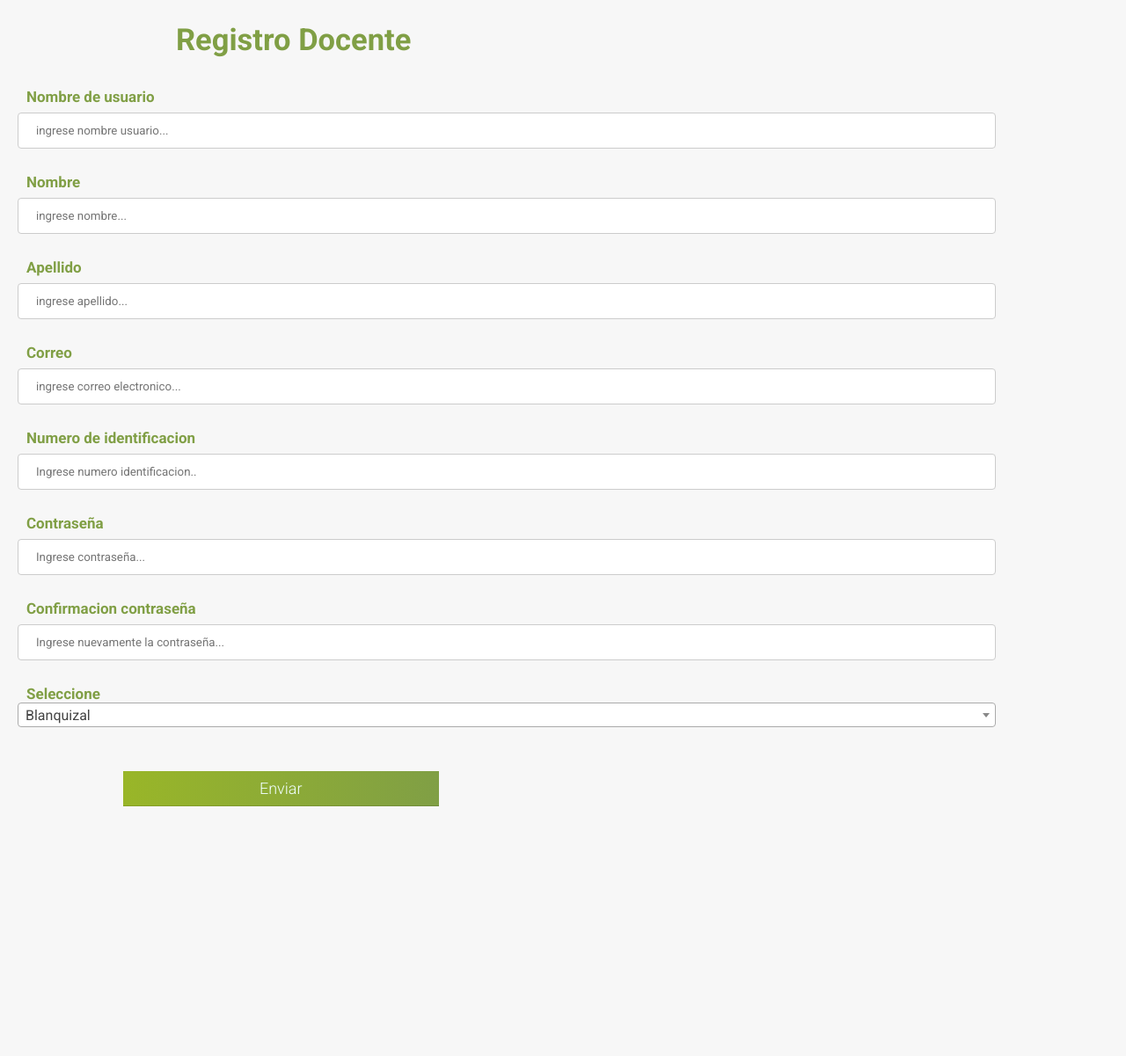
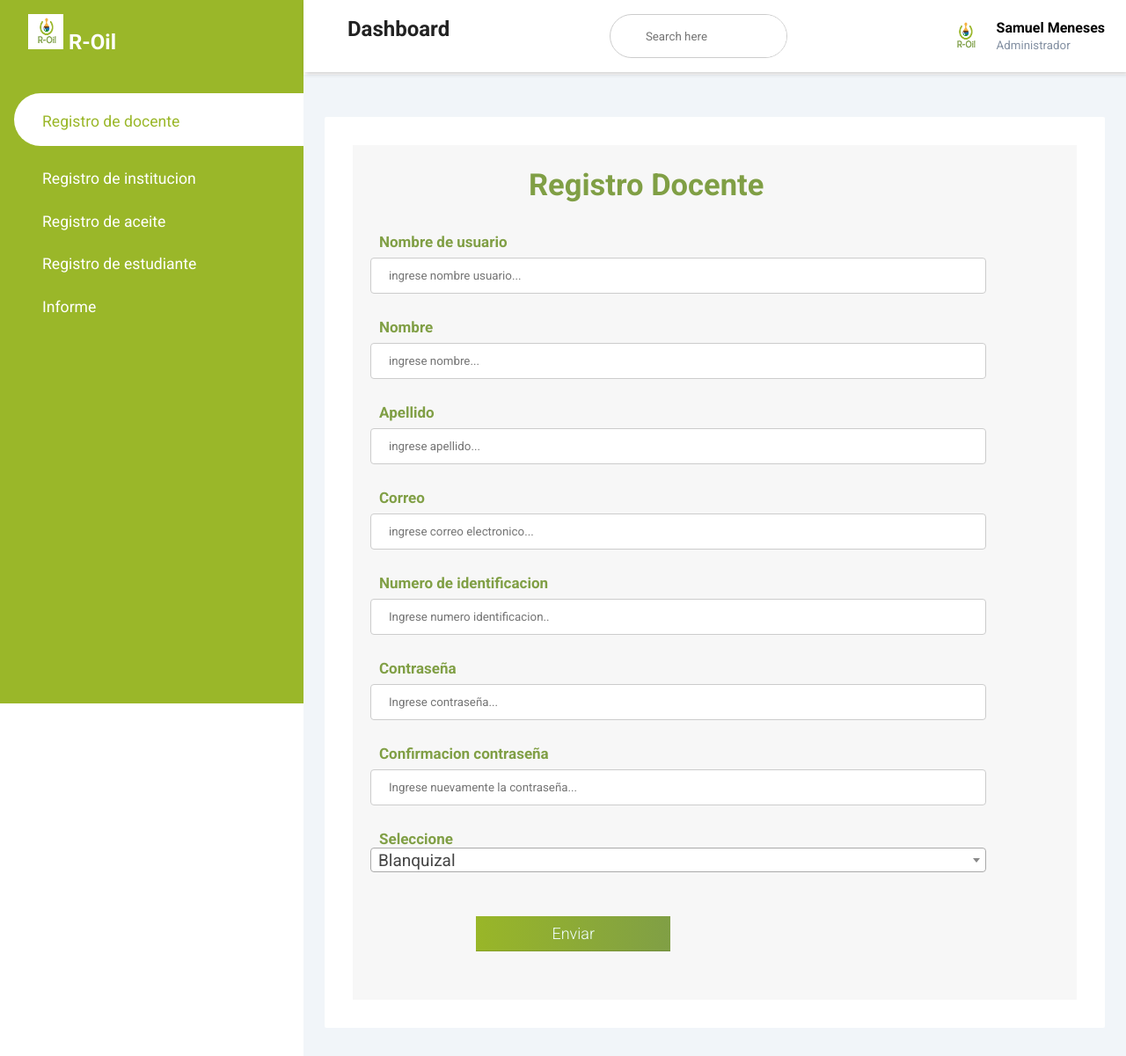
Before and after one commit to dgomezc1/R-Oil, a Django app: page /docentes/registro/ in a window 1280 px wide. Shown: the whole page at 88% size. Before the commit the page ends 917 px from the top, so only its background shows below. Run offline with Django 3.2, Linux system fonts and the light colour scheme; a user stored in the database is signed in; data comes from the database, SQL or seed files in the repository; both versions use the stored data as it was after the commit; some libraries are stand-ins or nearby versions.

Commit message:
Se agrega dashboard(plantilla padre). Se modificia las plantillas de registro de docente, aceite y insituciones para heredar de la padre. Se carga el archivos de estilos css de la plantilla padre.

```diff
--- /dev/null
+++ b/Roil/static/css/style.css
@@ -0,0 +1,168 @@
+@import url('https://fonts.googleapis.com/css2?family=Poppins:wght@300;400;500;600&display=swap');
+
+:root  {
+	--main-color: #9ab729;
+	--color-dark: #1D2231;
+	--text-grey: #8390A2;
+}
+
+* {
+	padding: 0;
+	margin: 0;
+	box-sizing: border-box;
+	list-style-type: none;
+	text-decoration: none;
+	font-family: 'Poppins', sans-serif;
+
+
+}
+
+.sidebar{
+text-decoration: none;
+width: 345px;
+position: fixed;
+left: 0;
+top: 0;
+height: 100%;
+background: var(--main-color);
+z-index: 100%;
+}
+
+.sidebar-brand{
+height: 90px;
+padding: 1rem 0rem 1rem 2rem;
+color: #fff;
+
+}
+
+.sidebar-brand span{
+display: inline-block;
+padding-right: 1rem;
+}
+
+.sidebar-menu{
+	margin-top: 1rem;
+}
+
+.sidebar-menu li {
+width: 100%;
+margin-bottom: 1.3rem;
+padding-left: 1rem;
+}
+
+.sidebar-menu a {
+padding-left: 1rem;
+display: block;
+color: #fff;
+font-size: 1.1rem;
+}
+
+.sidebar-menu a.active{
+background: #fff;
+padding-top: 1rem;
+padding-bottom: 1rem;
+color: var(--main-color);
+border-radius: 30px 0px 0px 30px;
+
+}
+
+.sidebar-menu a span:first-child {
+font-size: 1.5rem;
+padding-right: 1rem;
+}
+
+.main-content{
+margin-left: 345px;
+}
+
+header {
+	display: flex;
+	justify-content: space-between;
+	padding: 1rem 1.5rem;
+	box-shadow: 2px 2px 5px rgba(0, 0, 0, 0.2);
+	position: fixed;
+	left: 345px;
+	width: calc(100% - 345px);
+	top: 0;
+	z-index: 100;
+}
+
+header h2{
+	color: #222;
+}
+
+header label span{
+	font-size: 1.7rem;
+	padding-right: 1rem;
+}
+
+.search-wrapper{
+	border: 1px solid #ccc;
+	border-radius: 30px;
+	height: 50px;
+	display: flex;
+	align-items: center;
+	overflow-x: hidden;
+}
+
+.search-wrapper span{
+	display: inline-block;
+	padding: 0rem 1rem;
+	font-size: 1.5rem;
+}
+
+.search-wrapper input{
+	height: 100%;
+	padding: .5rem;
+	border: none;
+	outline: none;
+}
+
+.user-wrapper{
+	display: flex;
+	align-items: center;
+}
+
+.user-wrapper img{
+	border-radius: 50%;
+	margin-right: 1rem;
+}
+
+.user-wrapper small{
+	display: inline-block;
+	color: var(--text-grey);
+}
+
+main{
+	margin-top: 85px;
+	padding: 2rem 1.5rem;
+	background: #f1f5f9;
+	min-height: calc(100vh - 90px);
+}
+
+.cards {
+	display: grid;
+
+	margin-top: 1rem ;
+
+}
+
+.card-single{
+	display:block;
+
+	background: #fff;
+	padding: 2rem;
+	border-radius: 2px;
+
+}
+
+
+.card-single span:last-child{
+	color:  var(--text-grey);
+	font-size: 19px;
+}
+
+.card-single span:first-child{
+
+
+}
--- /dev/null
+++ b/Roil/templates/index1.html
@@ -0,0 +1,144 @@
+{% load static %}
+<!DOCTYPE html>
+<html lang="en">
+	<head>
+		<style type="text/css">
+			a:link, a:visited, a:active {
+			text-decoration:none;
+			}
+		</style>
+		<meta charset="utf-8">
+		<title>R-Oil</title>
+		<link rel="stylesheet" href="[https://maxst.icons8.com/vue-static/landings/line-awesome/line-awesome/1.3.0/css/line-awesome.min.css](https://maxst.icons8.com/vue-static/landings/line-awesome/line-awesome/1.3.0/css/line-awesome.min.css)">
+
+		<link rel="stylesheet" href='{%static "css/style.css" %}'>
+
+	</head>
+<body>
+
+
+<div class="sidebar">
+	<div class="sidebar-brand">
+
+		<h2><img src='{% static "imagenes/Logo R-Oil (1).jpg" %}' width="40px" height="40px" alt=""></span> R-Oil</h2>
+
+	</div>
+
+	<div class="sidebar-menu">
+		<ul>
+
+				<li>
+					<a href="{% url 'registro docente' %}" class="{% if request.path == '/docentes/registro/' %}active{% endif %}"><span class="las la-igloo"></span>
+					<span>Registro de docente</span></a>
+				</li>
+				<li>
+					<a href="{% url 'registro_institucion' %}" class="{% if request.path == '/institucion/registroinst/' %}active{% endif %}"><span class="las la-users"></span>
+					<span>Registro de institucion</span></a>
+				</li>
+				<li>
+					<a href="{% url 'registro de aceite' %}" class="{% if request.path == '/aceite/registro/' %}active{% endif %}"><span class="las la-clipboard-list"></span>
+					<span>Registro de aceite</span></a>
+				</li>
+				<li>
+					<a href=""><span class="las la-shopping-bag"></span>
+					<span>Registro de estudiante</span></a>
+				</li>
+				<li>
+					<!--<a href=""><span class="las la-receipt"></span>
+					<span>Premios disponibles</span></a>
+				</li>
+				<li>
+					<a href=""><span class="las la-user-circle"></span>
+					<span>Puntos</span></a>
+				</li>-->
+				<li>
+					<a href=""><span class="las la-clipboard-list"></span>
+					<span>Informe</span></a>
+				</li>
+			</ul>
+		</div>
+</div>
+
+<div class="main-content">
+	<header>
+		<h2>
+			<label for="">
+				<span class="las la-bars"></span>
+			</label>
+
+			Dashboard
+		</h2>
+
+		<div class="search-wrapper">
+			<span class="las la-search"></span>
+			 <input type="search" placeholder="Search here"/>
+		</div>
+
+		<div class="user-wrapper">
+			<img src='{% static "imagenes/Logo R-Oil (1).jpg" %}' width="40px" height="40px" alt="">
+			<div>
+				<h4>Samuel Meneses</h4>
+				<small>Administrador</small>
+			</div>
+		</div>
+	</header>
+
+	<main>
+
+		<div class="cards">
+			<div class="card-single">
+				<div>
+					{% block content %}
+    				{% endblock %}
+					<!--<center>
+						<img src="MicrosoftTeams-image (30).png" width="775px" height="775px" alt="">
+					</center>-->
+
+
+
+					<!--<h1>54</h1>
+					<span>Instituciones registradas</span>
+				</div>
+				<div>
+					<span class="las la-users"></span>
+				</div>
+			</div>
+
+			<div class="card-single">
+				<div>
+					<h1>79</h1>
+					<span>Projects</span>
+				</div>
+				<div>
+					<span class="las la-clipboard-list"></span>
+				</div>
+			</div>
+
+			<div class="card-single">
+				<div>
+					<h1>124</h1>
+					<span>Orders</span>
+				</div>
+				<div>
+					<span class="las la-shopping-bag"></span>
+				</div>
+			</div>
+
+			<div class="card-single">
+				<div>
+					<h1>$6k</h1>
+					<span>Income</span>
+				</div>-->
+				<div>
+					<span class="las la-google-wallet"></span>
+				</div>
+			</div>
+		</div>
+
+	</main>
+</div>
+
+
+
+</body>
+</html>
--- a/docente/templates/registro.html
+++ b/docente/templates/registro.html
@@ -1,8 +1,8 @@
+{% extends "index1.html" %}
 {% load static %}
-<!DOCTYPE html>
-<html>
+{% block content %}
     <head>
-        <link rel="stylesheet" href='{% static "css/registrodocentes.css" %}'>
+
         <script src="https://ajax.googleapis.com/ajax/libs/jquery/3.6.0/jquery.min.js"></script>
         <link href="https://cdn.jsdelivr.net/npm/select2@4.1.0-rc.0/dist/css/select2.min.css" rel="stylesheet" />
         <script src="https://cdn.jsdelivr.net/npm/select2@4.1.0-rc.0/dist/js/select2.min.js"></script>
@@ -11,8 +11,9 @@
             $('.js-example-basic-single').select2();
         });
         </script>
+        <link rel="stylesheet" href='{% static "css/registrodocentes.css" %}'>
     </head>
-    <body>
+
         <div>
             <div class="titulo">
                 <h2>Registro Docente</h2>
@@ -20,7 +21,7 @@
             <form action="" method="POST" class= "basic-grey">
                 {% csrf_token %}
                 <div class = "opciones">
-                    <label for="{{form.username.id_for_label}}">Nombre de usuario</label>
+                    <label for="{{f.id_for_label}}">Nombre de usuario</label>
                     <div class="form-warp">
                         {{form.username}}
                     </div>
@@ -33,7 +34,7 @@
                     {% endif %}
                 </div>
                 <div class = "opciones">
-                    <label for="{{form.first_name.id_for_label}}">Nombre</label>
+                    <label for="{{f.id_for_label}}">Nombre</label>
                     <div class="form-warp">
                         {{form.first_name}}
                     </div>
@@ -46,7 +47,7 @@
                     {% endif %}
                 </div>
                 <div class = "opciones">
-                    <label for="{{form.last_name.id_for_label}}">Apellido</label>
+                    <label for="{{f.id_for_label}}">Apellido</label>
                     <div class="form-warp">
                         {{form.last_name}}
                     </div>
@@ -59,7 +60,7 @@
                     {% endif %}
                 </div>
                 <div class = "opciones">
-                    <label for="{{form.email.id_for_label}}">Correo</label>
+                    <label for="{{f.id_for_label}}">Correo</label>
                     <div class="form-warp">
                         {{form.email}}
                     </div>
@@ -72,7 +73,7 @@
                     {% endif %}
                 </div>
                 <div class = "opciones">
-                    <label for="{{form.ni.id_for_label}}">Numero de identificacion</label>
+                    <label for="{{f.id_for_label}}">Numero de identificacion</label>
                     <div class="form-warp">
                         {{form.ni}}
                     </div>
@@ -85,7 +86,7 @@
                     {% endif %}
                 </div>
                 <div class = "opciones">
-                    <label for="{{form.password1.id_for_label}}">Contraseña</label>
+                    <label for="{{f.id_for_label}}">Contraseña</label>
                     <div class="form-warp">
                         {{form.password1}}
                     </div>
@@ -98,7 +99,7 @@
                     {% endif %}
                 </div>
                 <div class = "opciones">
-                    <label for="{{form.password2.id_for_label}}">Confirmacion contraseña</label>
+                    <label for="{{f.id_for_label}}">Confirmacion contraseña</label>
                     <div class="form-warp">
                         {{form.password2}}
                     </div>
@@ -126,5 +127,4 @@
 
             </form>
         </div>
-    </body>
-</html>
+        {% endblock %}
```
Also changed, not shown: Roil/templates/registro_Aceite.html (+3 -5 lines), Roil/templates/registro_institucion.html (+5 -5 lines), Roil/static/imagenes/Logo R-Oil (1).jpg (added), db.sqlite3.
